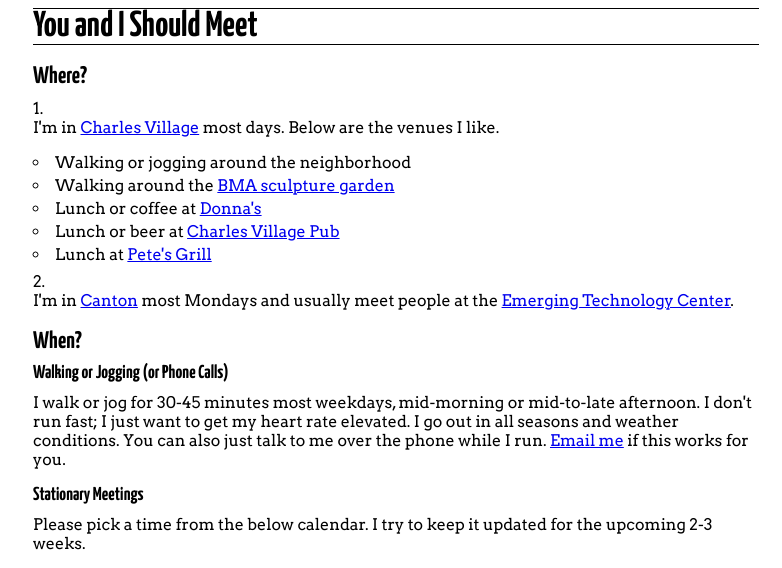
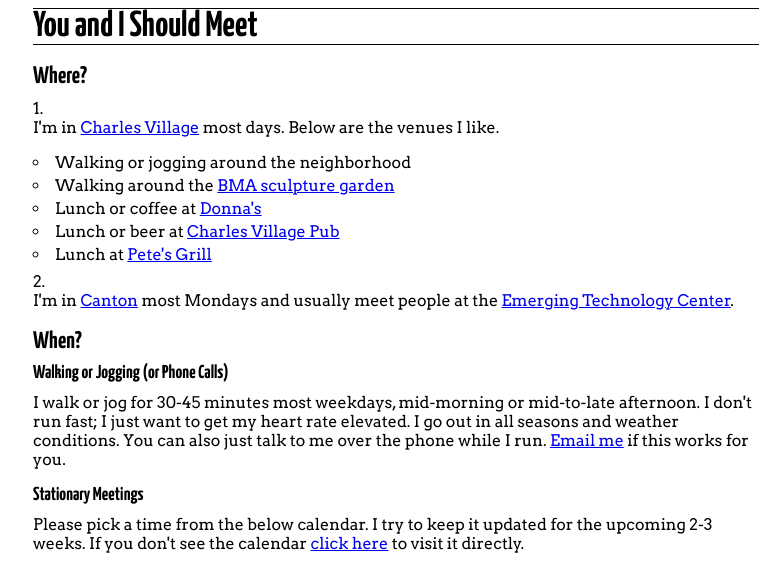
Before and after one commit to subelsky/meet.subelsky.com, a Jekyll site: the page built from index.html, in a window 1280 px wide, cut to the strip 0-568 px from the top of the page. Shown: the whole strip, without its empty margins (118-900 px from the left). Built offline with Jekyll 4.4.1, drawn with Linux system fonts in a browser that asks for light colours.

Commit message:
add direct link

```diff
--- a/index.html
+++ b/index.html
@@ -60,7 +60,7 @@
 
 <div class="row">
   <div class="col9">
-    <p>Please pick a time from the below calendar. I try to keep it updated for the upcoming 2-3 weeks.</p>
+    <p>Please pick a time from the below calendar. I try to keep it updated for the upcoming 2-3 weeks. If you don't see the calendar <a href="https://www.google.com/calendar/b/0/selfsched?sstoken=UVBJM3pIdjZmZGwyfGRlZmF1bHR8N2QzMTQxZTViNmI0MzM1MTk3NmU2NjI4NjAxODk0NzU">click here</a> to visit it directly.</p>
   </div>
   <div class="row-end">&nbsp;</div>
 </div>
```
